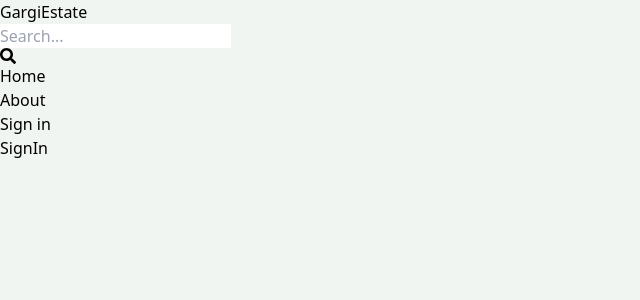
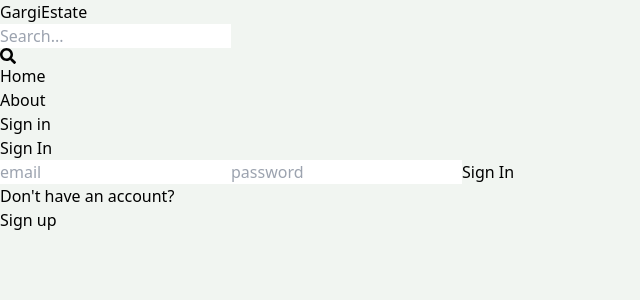
Before and after one commit to gargi-0912/mern-estate, a React (Vite) app in the folder client/: page /sign-in in a window 1280 px wide. Shown: the top 300 px of the page, without its empty margins (0-640 px from the left). Built offline with nearby package versions, Linux system fonts and the light colour scheme.

Commit message:
complete sign in page functionality

```diff
--- a/client/src/pages/SignIn.jsx
+++ b/client/src/pages/SignIn.jsx
@@ -1,8 +1,76 @@
-import React from 'react'
+import React, { useState } from 'react'
+import { Link,useNavigate } from 'react-router-dom';
 
 function SignIn() {
+  const [formData,setFormData]=useState({});
+  const [error,setError]=useState(null);
+  const [loading,setLoading]=useState(false);
+  const navigate=useNavigate();
+
+  const handleChange=(e)=>{
+        setFormData(
+          {
+            ...formData,
+            [e.target.id]:e.target.value,
+          }
+        )
+  }
+  const handleSubmit=async(e)=>{
+    e.preventDefault();
+    try {
+      setLoading(true);
+    const res=await fetch('/api/auth/signin',
+      {
+        method:'POST',
+        headers:{
+            'Content-Type':'application/json',
+        },
+        body:JSON.stringify(formData),
+      }
+    );
+    const data=await res.json();
+    console.log(data);
+    if(data.success===false){
+      setLoading(false);
+      setError(data.message);
+
+      return;
+    }
+    setLoading(false);
+    setError(null);
+    navigate('/');
+
+    } catch (error) {
+      setLoading(false);
+      setError(error.message);
+    }
+
+
+  }
+  console.log(formData);
   return (
-    <div>SignIn</div>
+    <div className='p-3 max-w-lg mx-auto'>
+      <h1 className='text-3xl text-center font-semibold my-7'>Sign In</h1>
+      <form onSubmit={handleSubmit} className='flex flex-col gap-4'>
+
+         <input type="email" placeholder='email'
+         className='border p-3 rounded-lg' id='email' onChange={handleChange} />
+         <input type="password" placeholder='password'
+         className='border p-3 rounded-lg' id='password' onChange={handleChange} />
+         <button disabled={loading}
+         className='bg-slate-700 text-white
+          p-3 rounded-lg uppercase hover:opacity-95
+           disabled:opacity-80'>{loading?'Loading...':'Sign In'}</button>
+      </form>
+      <div className="flex gap-2 mt-5">
+        <p>Don't have an account?</p>
+        <Link to={"/sign-up"}>
+        <span className='text-blue-700'>Sign up</span>
+
+        </Link>
+      </div>
+      {error && <p className='text-red-500 mt-5'>{error}</p>}
+    </div>
   )
 }
 
```
